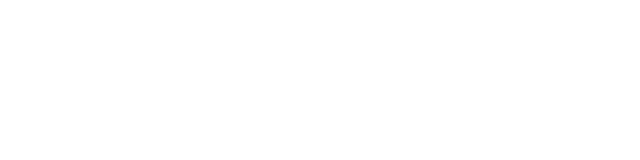
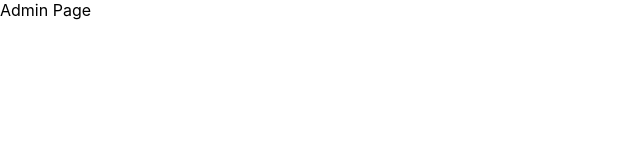
Before and after one commit to salvagebot4/library-frontend, a React (Create React App) app: page /admin in a window 1280 px wide. Before the commit this address had no page. Shown: the top 160 px of the page, without its empty margins (0-640 px from the left). Built offline with nearby package versions, Linux system fonts and the light colour scheme; sample sign-in values are in the browser's storage.

Commit message:
router for role based authentication added, boilerplate code for pages addded

```diff
--- a/src/App.js
+++ b/src/App.js
@@ -1,10 +1,11 @@
-import { useState } from 'react';
+import { React } from 'react';
 import { Routes, Route } from 'react-router-dom';
 import * as Pages from './pages';
+import AdminRoute from './Routes/adminRoute';
+import UserRoute from './Routes/userRoute';
 import './App.css';
 
 function App() {
-  const [currentUser, setCurrentUser] = useState(null);
 
   return (
     <>
@@ -13,6 +14,18 @@ function App() {
         <Route exact path="/" element={<Pages.Home/>}/>
         <Route exact path="/about" element={<Pages.About/>}/>
 
+        {/* Admin Routes */}
+        <Route element={<AdminRoute />}>
+          <Route element={<Pages.Home />} path="/" exact />
+          <Route element={<Pages.Admin />} path="/admin" />
+        </Route>
+
+        {/* User Routes */}
+        <Route element={<UserRoute />}>
+          <Route element={<Pages.Home />} path="/" exact />
+          <Route element={<Pages.User />} path="/user" />
+        </Route>
+
       </Routes>
     </>
   );
--- a/src/pages/Admin/Admin.jsx
+++ b/src/pages/Admin/Admin.jsx
@@ -0,0 +1,10 @@
+import React from 'react';
+import './Admin.css';
+
+const Admin = () => {
+  return (
+    <div>Admin Page</div>
+  )
+}
+
+export default Admin
--- a/src/pages/User/User.jsx
+++ b/src/pages/User/User.jsx
@@ -0,0 +1,10 @@
+import React from 'react';
+import './User.css';
+
+const User = () => {
+  return (
+    <div>User Page (student or faculty)</div>
+  )
+}
+
+export default User;
--- a/src/pages/index.js
+++ b/src/pages/index.js
@@ -1,2 +1,4 @@
 export { default as Home } from './Home/Home';
 export { default as About } from './About/About';
+export { default as User } from './User/User';
+export { default as Admin } from './Admin/Admin';
```
